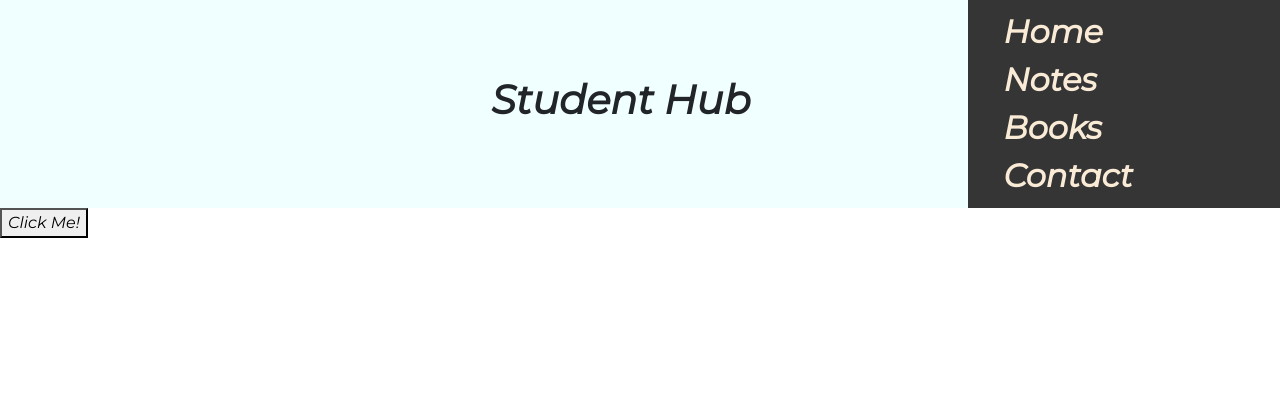
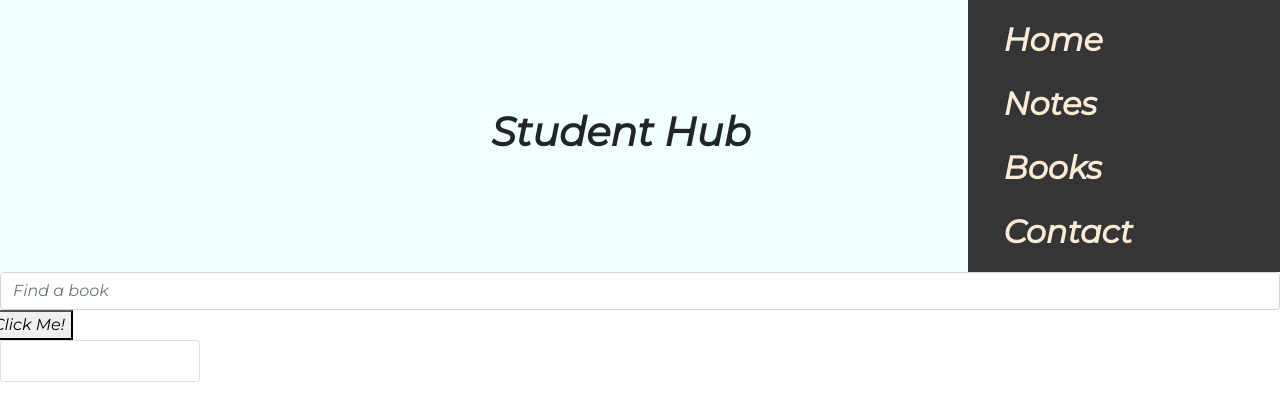
Before and after one commit to reinkaoss/React-Student-Hub-App, a React (Create React App) app: page /books in a window 1280 px wide. Shown: the top 420 px of the page. Built offline with nearby package versions, Linux system fonts and the light colour scheme; no server answers.

Commit message:
Trying out Google Books API with useState

```diff
--- a/src/components/Books/index.js
+++ b/src/components/Books/index.js
@@ -1,43 +1,61 @@
-import React from 'react'
-import axios from "axios"
+import React, { useState, useEffect } from "react";
+import axios from "axios";
 
 function Books() {
+  const [books, setBooks] = useState("");
+  const [search, setSearch] = useState("")
 
-const input = JSON.stringify("Dracula");
-const options =  {
-  method: 'GET',
-  url: 'https://www.googleapis.com/books/v1/volumes?q=' + input + 'lite&key=AIzaSyC0YC5pzrMGPGFPPY7JJ_3t60E3hFwtC8k',
-};
-axios.request(options).then(function (response) {
-	console.log(response.data);
-    console.log(response.author);
-}).catch(function (error) {
-	console.error(error);
-});
+  function getBook(event) {
+    const books = event.target.value;
+    setBooks(books);
+  }
 
-// function getInput (event) {
-//     const input = event.target.value;
-// }
-
-// function getInput (event) {
-//     event.PreventDefault()
-
-// }
+  function BooksAPI(event) {
+    event.preventDefault();
+    axios
+      .get(
+        "https://www.googleapis.com/books/v1/volumes?q=" +
+          books +
+          "lite&key=AIzaSyC0YC5pzrMGPGFPPY7JJ_3t60E3hFwtC8k&maxResults=1"
+      )
+      .then((response) => {
+        // console.log(response.data);
+        setSearch(response.data);
+        console.log(search);
+      })
+      .catch(function (error) {
+        console.error(error);
+      });
+  }
   return (
-
-<div>
-            {/* <h1>Search here</h1>
-              <form onSubmit={getInput}>
-                            <div class="form-group"></div>
-              <input type="text"
-                class="form-control" name="" id="" aria-describedby="helpId" placeholder=""/>
-          <button onClick={getInput}>Search</button>
-          </form>
-
-        </div> */}
-                <button onClick={Books}>Click Me!</button>
+    <div>
+      <form onSubmit={BooksAPI} />
+      <div className="search">
+        <div className="row">
+          <div className="col-12">
+            <input
+              onChange={getBook}
+              className="form-control"
+              placeholder="Find a book"
+              type="text"
+            />
+          </div>
+          <button onClick={BooksAPI}>Click Me!</button>
         </div>
-  )
+      </div>
+      <div className="card">
+      {search.items && search.items.length > 0 && (
+        <img className="card-img-top" src={search.items[0].volumeInfo.imageLinks.thumbnail} alt="test"/>)}
+        <div className="card-body">
+        {search.items && search.items.length > 0 && (
+  <h4 className="card-title">{search.items[0].volumeInfo.title}</h4>
+)}
+{search.items && search.items.length > 0 && (
+          <p className="card-text">{search.items[0].volumeInfo.description}</p>)}
+        </div>
+      </div>
+    </div>
+  );
 }
 
 export default Books;
--- a/src/components/Nav/index.js
+++ b/src/components/Nav/index.js
@@ -18,7 +18,7 @@ function Nav() {
                 <NavLink
                   to="/"
                   end
-                  classNameName={({ isActive }) =>
+                  className={({ isActive }) =>
                     isActive ? "nav-link active" : "nav-link"
                   }
                 >
@@ -29,7 +29,7 @@ function Nav() {
                 <NavLink
                   to="notes"
                   end
-                  classNameName={({ isActive }) =>
+                  className={({ isActive }) =>
                     isActive ? "nav-link active" : "nav-link"
                   }
                 >
@@ -40,7 +40,7 @@ function Nav() {
               <NavLink
                   to="books"
                   end
-                  classNameName={({ isActive }) =>
+                  className={({ isActive }) =>
                     isActive ? "nav-link active" : "nav-link"
                   }
                 >
@@ -51,7 +51,7 @@ function Nav() {
                 <NavLink
                   to="about"
                   end
-                  classNameName={({ isActive }) =>
+                  className={({ isActive }) =>
                     isActive ? "nav-link active" : "nav-link"
                   }
                 >
```
